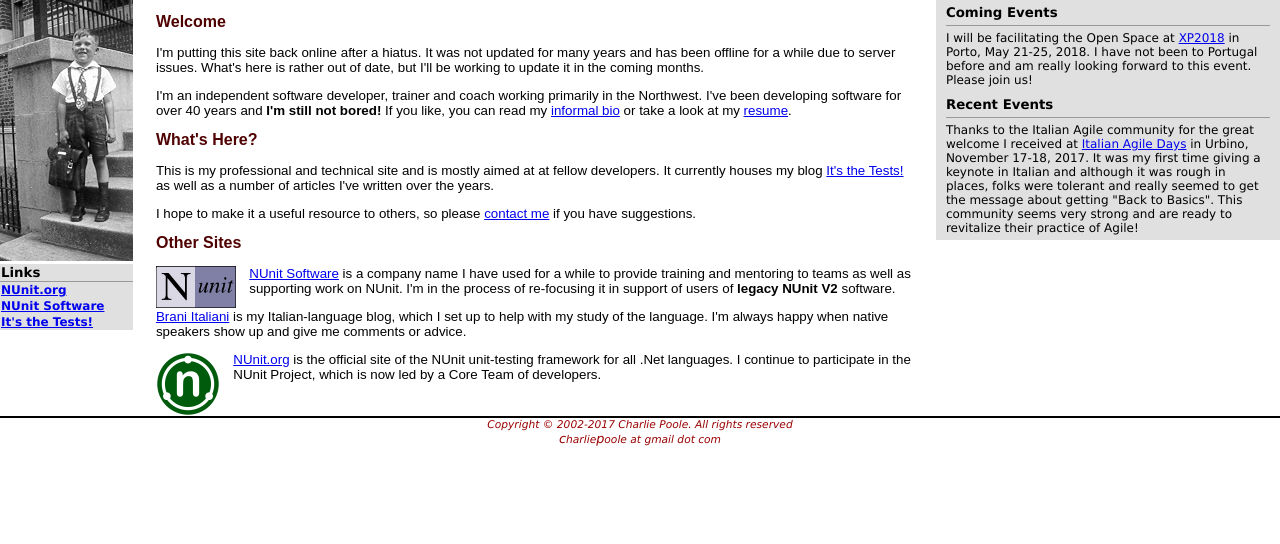
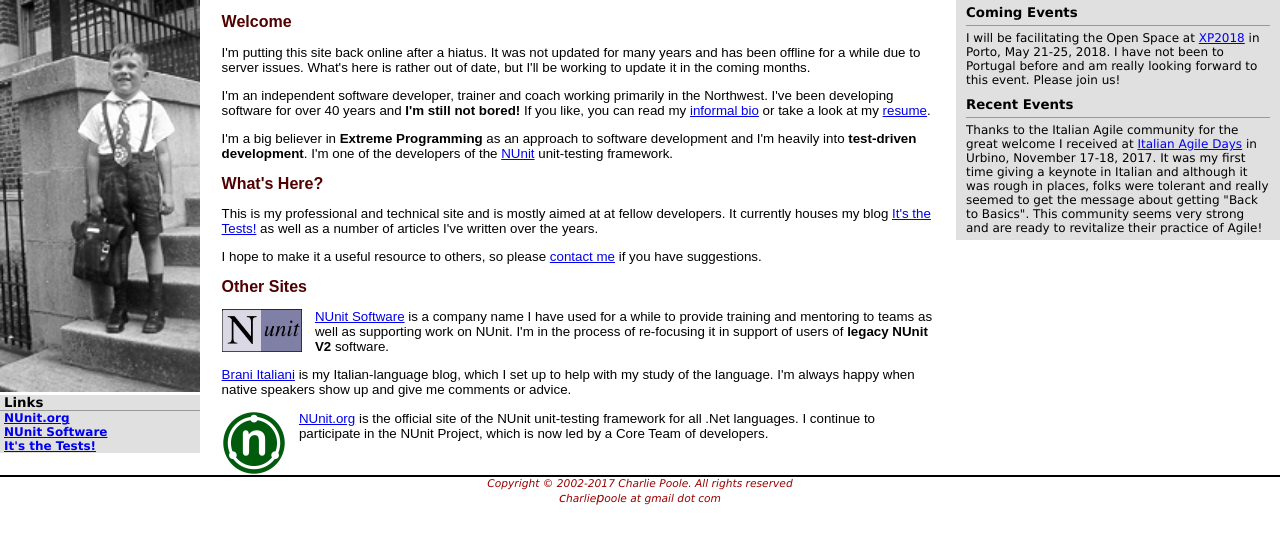
Before and after one commit to CharliePoole/charliepoole.org, a PHP site: page /home.html in a window 1280 px wide. Shown: the part 40-584 px from the top of the page. Run offline with PHP 8.4, Linux system fonts and the light colour scheme.

Commit message:
Update home page layouts and css

```diff
--- a/public_html/css/screen.css
+++ b/public_html/css/screen.css
@@ -195,26 +195,37 @@
     padding: 0;
   }
 
+  /* Two column layout */
+  #two-columns {
+    margin: 0;
+    padding: 0;
+  }
+  #two-columns .column {
+    float: left;
+    width: 46%;
+    margin: 2%;
+  }
+
   /* Three column layout - left fixed, middle and right responsive */
   #three-columns {
     margin: 0;
     padding: 0;
   }
-  .left-column {
+  #three-columns .fixed-left-column {
     float: left;
     /* TODO: Figure out why this is needed and eliminate */
     margin-top: -14px;
     width: 133px;
   }
-  .middle-and-right {
+  #three-columns .middle-and-right {
     margin-left: 133px;
   }
-  .middle-column {
+  #three-columns .middle-column {
     padding-left: 2%;
     padding-right: 2%;
   }
 
-  .right-column {
+  #three-columns .right-column {
     width: 96%;
     margin: 0 2%;
   }
@@ -223,14 +234,18 @@
     #content {
       margin: 0 10%;
     }
-    .left-column {
+    #three-columns .fixed-left-column {
       margin-top: 0;
+      width: 200px;
     }
-    .middle-column {
+    #three-columns .middle-and-right {
+      margin-left: 200px;
+    }
+    #three-columns .middle-column {
       float: left;
       width: 66%;
     }
-    .right-column {
+    #three-columns .right-column {
       float: left;
       width: 30%;
       margin: 0;
--- a/public_html/home.html
+++ b/public_html/home.html
@@ -34,9 +34,9 @@
 <div id="three-columns">
 
 <!-- Left Side Content -->
-<div class="left-column">
+<div class="fixed-left-column">
 
-<img src="images/Charlie.gif">
+<img src="images/Charlie.gif" width="100%">
 
 <style>
     /* Important Links */
@@ -45,17 +45,17 @@
       padding: 0, 10px, 5px, 10px;
       background: #E0E0E0;
     }
+    .links td, .links th {
+        padding: 0 2%;
+        font-family: Verdana, Arial, Helvetica, Geneva, Sans-serif;
+        font-style: normal;
+        font-weight: bold;
+      }
     .links td {
       font-size: 9pt;
-      font-family: Verdana, Arial, Helvetica, Geneva, Sans-serif;
-      font-style: normal;
-      font-weight: bold;
     }
     .links th {
       font-size: 10pt;
-      font-family: Verdana, Arial, Helvetica, Geneva, Sans-serif;
-      font-style: normal;
-      font-weight: bold;
       border-bottom: 1px solid #999;
     }
 
@@ -64,30 +64,10 @@
     }
 </style>
 
-<!--<table><tr><td height=10>&nbsp;</td></tr></table>
-
-<table class="links">
-<tr><th>Topics</th></tr>
-<tr><td class=lev1><a href="cp.php?p=agile">Agile</a></th></tr>
-<tr><td class=lev2><a href="cp.php?p=xp">XP</a></td></tr>
-<tr><td class=lev2><a href="cp.php?p=scrum">Scrum</a></td></tr>
-<tr><td class=lev2><a href="cp.php?p=tdd">TDD</a></td></tr>
-<tr><td class=lev2><a href="cp.php?p=nunit">NUnit</a></th></tr>
-<tr><td class=lev1><a href="cp.php?p=dotnet">.NET</a></th></tr>
-<tr><td class=lev2><a href="cp.php?p=csharp">C#</a></td></tr>
-<tr><td class=lev2><a href="cp.php?p=ManagedCpp">Managed C++</a></td></tr>
-</table>
-
-<table><tr><td height="10">&nbsp;</td></tr></table>-->
-
 <table class="links">
 <tr><th>Links</th></tr>
 <!--<tr><td class=lev1><a href="http://pooleconsulting.com">PooleConsulting</a></td></tr>-->
 <tr><td class=lev1><a href="http://nunit.org">NUnit.org</a></td></tr>
-<!--<tr><td class=lev1><a href="http://nunit.com">NUnit.com</a></td></tr>
-<tr><td class=lev2><a href="cp.php?p=nunit_cookbook">Cookbook</a></td></tr>
-<tr><td class=lev2><a href="http://nunit.com/extras">Extras</a></td></tr>
-<tr><td class=lev2><a href="http://nunit.com/devwiki.cgi">Wiki</a></td></tr>-->
 <tr><td class=lev1><a href="http://nunitsoftware.com">NUnit Software</a></td></tr>
 <tr><td class=lev1><a href="/blog/">It's the Tests!</a></td></tr>
 </table>
@@ -111,7 +91,13 @@
    my <a href="bio.html">informal bio</a> or take a look at my
    <a href="resume.html">resume</a>.</p>
 
-<h2>What's Here?</h2>
+   <p>I'm a big believer in <b>Extreme Programming</b> as an approach to
+    software development and I'm heavily into <b>test-driven development</b>.
+    I'm one of the developers of the <a href="http://nunit.org">NUnit</a>
+    unit-testing framework. <!--The <a href="cp.php?p=nunit_cookbook">
+    NUnit Cookbook</a> is my book-in-process on NUnit.--></p>
+
+ <h2>What's Here?</h2>
 
 <p>This is my professional and technical site and is mostly aimed at
    at fellow developers. It currently houses my blog
@@ -121,26 +107,6 @@
 <p>I hope to make it a useful resource to others, so
    please <a href="contact.html">contact me</a>
    if you have suggestions.</p>
-
-<!--
-<p>Recent years have seen the growth of the Agile Movement and various
-   <a class="coming" href="cp.php?p=agile">agile methodologies</a>. I
-   use both <a href="cp.php?p=xp">Extreme Programming</a> and Scrum
-   in my own work.</p>
-
-<p>I'm heavily into <a href="cp.php?p=tdd">test-driven development</a>
-   and I'm one of the developers of the <a href="cp.php?p=nunit">
-   NUnit</a> unit-testing framework. The <a href="cp.php?p=nunit_cookbook">
-   NUnit Cookbook</a> is my book-in-process on NUnit.</p>
-
-<p>In recent years, my technical focus has been on the
-   <a class="coming" href="cp.php?p=dotnet">.Net</a> environment.
-   I do most of programming for .NET in <a href="cp.php?p=csharp">C#</a>.
-   Before .NET, I was primarily a <a href="cp.php?p=cpp">C++</a>
-   programmer, and still work with it when I can.</p>
-
-<hr>
--->
 
 <h2>Other Sites</h2>
 
--- a/public_html/personal/family.html
+++ b/public_html/personal/family.html
@@ -30,7 +30,7 @@
 <!-- Content Table -->
 <div id="three-columns">
 
-  <div class="left-column">
+  <div class="fixed-left-column">
     <img src="/images/Charlie2.jpg" width="100%">
   </div>
 
--- a/public_html/personal/index.html
+++ b/public_html/personal/index.html
@@ -30,9 +30,9 @@
 <div id="three-columns">
 
 <!-- Left Side Content -->
-<div class="left-column">
+<div class="fixed-left-column">
 
-  <img src="/images/Charlie2.gif">
+  <img src="/images/Charlie2.gif" width="100%">
 
 </div>
 
```
Also changed, not shown: public_html/index.html (+19 -6 lines).
